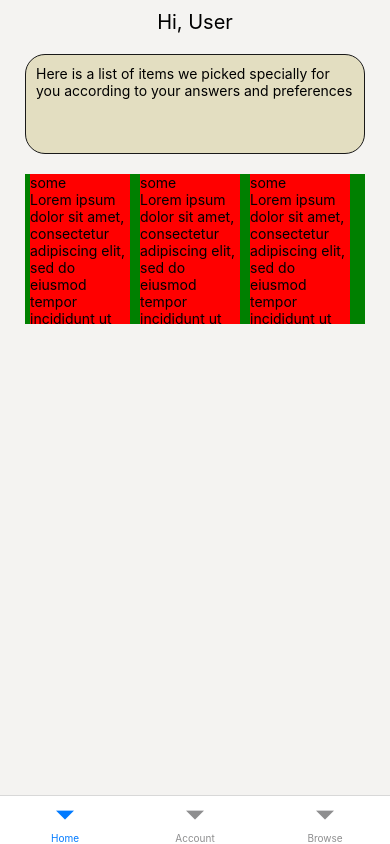
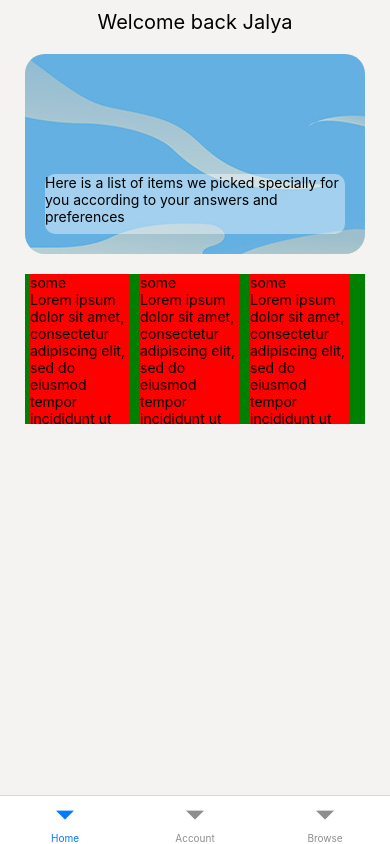
Before and after one commit to dvijeniii05/cyberfantasy, a React Native app: screen / in a window 390 px wide. Built offline with nearby package versions, Linux system fonts and the light colour scheme.

Commit message:
✨ card changes

```diff
--- a/src/components/ForyouCard/ForyouCard.styles.ts
+++ b/src/components/ForyouCard/ForyouCard.styles.ts
@@ -3,15 +3,29 @@ import {COLORS} from '../../../COLORS';
 
 const mainContainer: ViewStyle = {
   backgroundColor: COLORS.lightGreen,
-  height: 100,
+  height: 200,
   marginHorizontal: 25,
   marginTop: 20,
-  padding: 10,
   borderRadius: 20,
-  borderWidth: 1,
-  borderColor: COLORS.darkGrey,
+  // borderWidth: 1,
+  // borderColor: COLORS.darkGrey,
+  overflow: 'hidden',
+};
+
+const imageBackground: ViewStyle = {
+  flex: 1,
+  justifyContent: 'flex-end',
+  padding: 20,
+};
+
+const buttonBackground: ViewStyle = {
+  height: 60,
+  backgroundColor: 'rgba(255, 255, 255, 0.4)',
+  borderRadius: 10,
 };
 
 export const styles = {
   mainContainer,
+  imageBackground,
+  buttonBackground,
 };
--- a/src/components/ForyouCard/ForyouCard.tsx
+++ b/src/components/ForyouCard/ForyouCard.tsx
@@ -1,5 +1,5 @@
 import React from 'react';
-import {Text, View} from 'react-native';
+import {ImageBackground, Text, TouchableHighlight, View} from 'react-native';
 import {styles} from './ForyouCard.styles';
 
 interface Props {
@@ -9,7 +9,15 @@ interface Props {
 const ForyouCard = (props: Props) => {
   return (
     <View style={styles.mainContainer}>
-      <Text>{props.content}</Text>
+      <ImageBackground
+        source={require('../../assets/ExploreHome1.jpeg')}
+        style={styles.imageBackground}
+        resizeMode="cover"
+      >
+        <TouchableHighlight style={styles.buttonBackground}>
+          <Text>{props.content}</Text>
+        </TouchableHighlight>
+      </ImageBackground>
     </View>
   );
 };
--- a/src/components/GreetingsLine/Greetingsline.tsx
+++ b/src/components/GreetingsLine/Greetingsline.tsx
@@ -9,7 +9,7 @@ interface Props {
 const GreetingLine = (props: Props) => {
   return (
     <View style={styles.backgroundContainer}>
-      <Text style={styles.textStyle}>Hi, {props.userName}</Text>
+      <Text style={styles.textStyle}>Welcome back {props.userName}</Text>
     </View>
   );
 };
--- /dev/null
+++ b/src/constants/dimension.ts
@@ -0,0 +1,3 @@
+import {Dimensions} from 'react-native';
+
+export const {width: WIDTH} = Dimensions.get('window');
--- a/src/screens/HomeScreen/HomeScreen.tsx
+++ b/src/screens/HomeScreen/HomeScreen.tsx
@@ -10,7 +10,7 @@ const HomeScreen = () => {
   const {t} = useTranslation();
   return (
     <SafeAreaView style={styles.backgroundContainer}>
-      <GreetingLine userName="User" />
+      <GreetingLine userName="Jalya" />
       <ForyouCard content={t('forYouCard.text')} />
       <Products />
     </SafeAreaView>
```
Also changed, not shown: src/assets/Explore2.jpeg (added), src/assets/ExploreHome1.jpeg (added).
